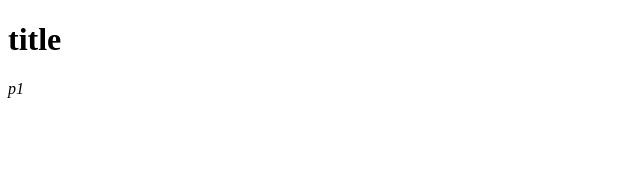
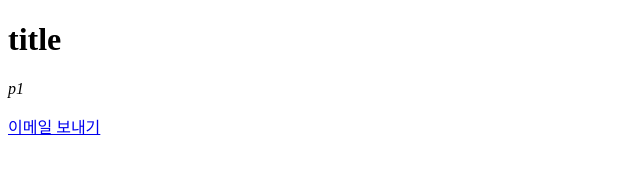
Before and after one commit to yxxh020/hello, a plain HTML site: page index.html in a window 1280 px wide. Shown: the whole page, without its empty margins (0-640 px from the left). Drawn offline with Linux system fonts and the light colour scheme.

Commit message:
email link created

```diff
--- a/index.html
+++ b/index.html
@@ -14,5 +14,6 @@
 <body>
     <h1>title</h1>
     <p>p1</p>
+    <a href="mailto:yxxh020@naver.com">이메일 보내기</a>
 </body>
 </html>
```
